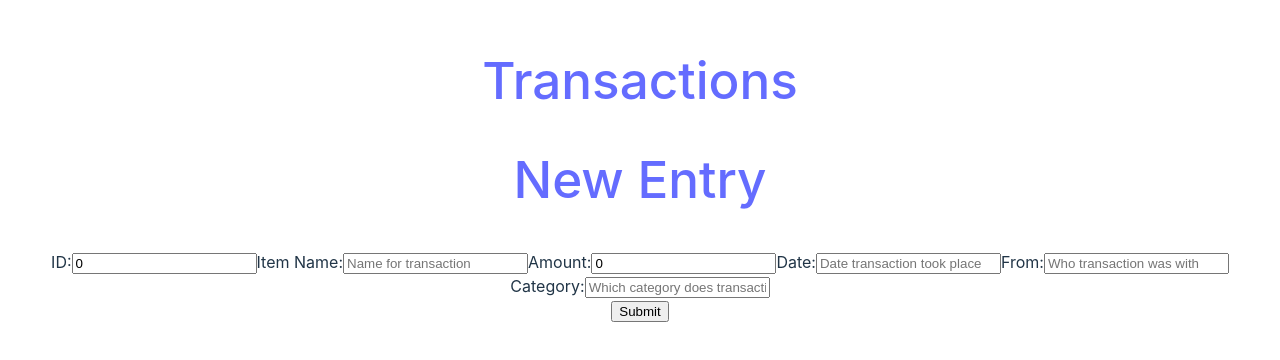
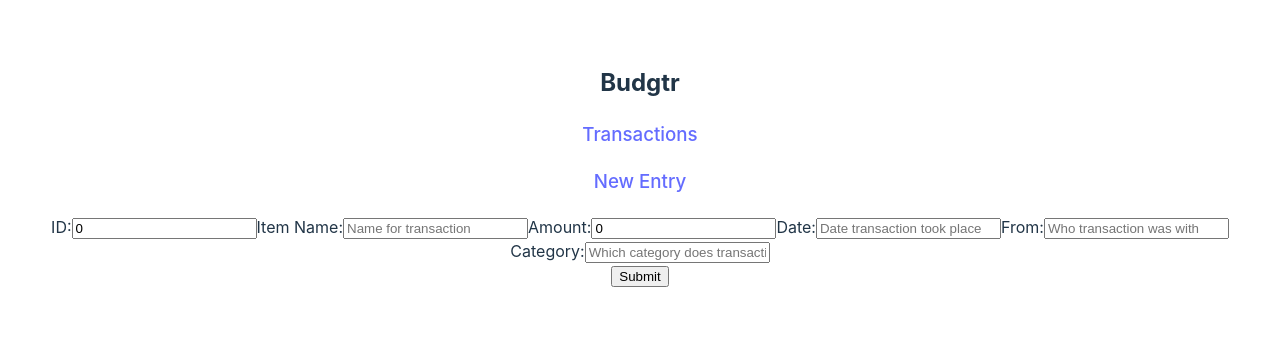
Before and after one commit to anthuarneck/budgtr-front-end, a React (Vite) app: page /transactions/new in a window 1280 px wide. Shown: the part 234-594 px from the top of the page. Built offline with nearby package versions, Linux system fonts and the light colour scheme; no server answers.

Commit message:
reorganizes transactions state. fixes newform submittion route.

```diff
--- a/src/App.jsx
+++ b/src/App.jsx
@@ -1,4 +1,5 @@
 import { BrowserRouter as Router, Routes, Route } from "react-router-dom";
+import { useState } from "react";
 import "./App.css";
 
 import NavBar from "./components/NavBar";
@@ -10,6 +11,7 @@ import Edit from "./pages/Edit";
 import Error from "./pages/Error";
 
 function App() {
+  const [transactions, setTransactions] = useState([]);
   return (
     <div>
       <Router>
@@ -17,8 +19,8 @@ function App() {
         <main>
           <Routes>
             <Route path="/" element={<Home />} />
-            <Route path="/transactions" element={<Index />} />
-            <Route path="/transactions/new" element={<New />} />
+            <Route path="/transactions" element={<Index transactions={transactions} setTransactions={setTransactions}/>} />
+            <Route path="/transactions/new" element={<New transactions={transactions} setTransactions={setTransactions} />} />
             <Route path="/transactions/:index" element={<Show />} />
             <Route path="/transactions/:index/edit" element={<Edit />} />
             <Route path="*" element={<Error />} />
--- a/src/components/NavBar.jsx
+++ b/src/components/NavBar.jsx
@@ -4,12 +4,13 @@ import { Link } from "react-router-dom";
 const NavBar = () => {
     return (
         <nav>
-            <h1>
+            <h2>Budgtr</h2>
+            <h3>
                 <Link to="/transactions">Transactions</Link>
-            </h1>
-            <h1>
+            </h3>
+            <h3>
                 <Link to="/transactions/new">New Entry</Link>
-            </h1>
+            </h3>
         </nav>
     );
 }
--- a/src/components/NewForm.jsx
+++ b/src/components/NewForm.jsx
@@ -3,8 +3,8 @@ import { useState } from "react";
 import { useNavigate } from "react-router-dom";
 const API = import.meta.env.VITE_BASE_API
 
-const NewForm = () => {
-  const [transaction, setTransactions] = useState({
+const NewForm = ({ transactions, setTransactions}) => {
+  const [transaction, setTransaction] = useState({
     id: 0,
     item_name: "",
     amount: 0,
@@ -16,7 +16,7 @@ const NewForm = () => {
   const navigate = useNavigate();
 
   const handleTextChange = (event) => {
-    setTransactions({ ...transaction, [event.target.id]: event.target.value });
+    setTransaction({ ...transaction, [event.target.id]: event.target.value });
   };
 
   const addTransaction = () => {
@@ -31,7 +31,7 @@ const NewForm = () => {
     fetch(`${API}/transactions`, options)
       .then(() => {
         alert("New transaction added!");
-        navigate("/transactions");
+        navigate(`/transactions/${transactions.length}`);
       })
       .catch((error) => console.error(error));
   };
--- a/src/components/Transactions.jsx
+++ b/src/components/Transactions.jsx
@@ -3,8 +3,8 @@ import { useState, useEffect } from "react";
 import Transaction from "./Transaction";
 const API = import.meta.env.VITE_BASE_API;
 
-const Transactions = () => {
-  const [transactions, setTransactions] = useState([]);
+const Transactions = ({ transactions, setTransactions }) => {
+
   useEffect(() => {
     fetch(`${API}/transactions`)
       .then((response) => response.json())
--- a/src/pages/Index.jsx
+++ b/src/pages/Index.jsx
@@ -1,10 +1,11 @@
 import React from 'react';
+import { useState } from 'react';
 import Transactions from '../components/Transactions';
 
-const Index = () => {
+const Index = ({ transactions, setTransactions }) => {
     return (
         <div className='Index'>
-            <Transactions />
+            <Transactions transactions={transactions} setTransactions={setTransactions}/>
         </div>
     );
 }
--- a/src/pages/New.jsx
+++ b/src/pages/New.jsx
@@ -1,10 +1,10 @@
 import React from 'react';
 import NewForm from '../components/NewForm';
 
-const New = () => {
+const New = ({ transactions, setTransactions}) => {
     return (
         <div className='New'>
-            <NewForm />
+            <NewForm transactions={transactions} setTransactions={setTransactions}/>
         </div>
     );
 }
```
